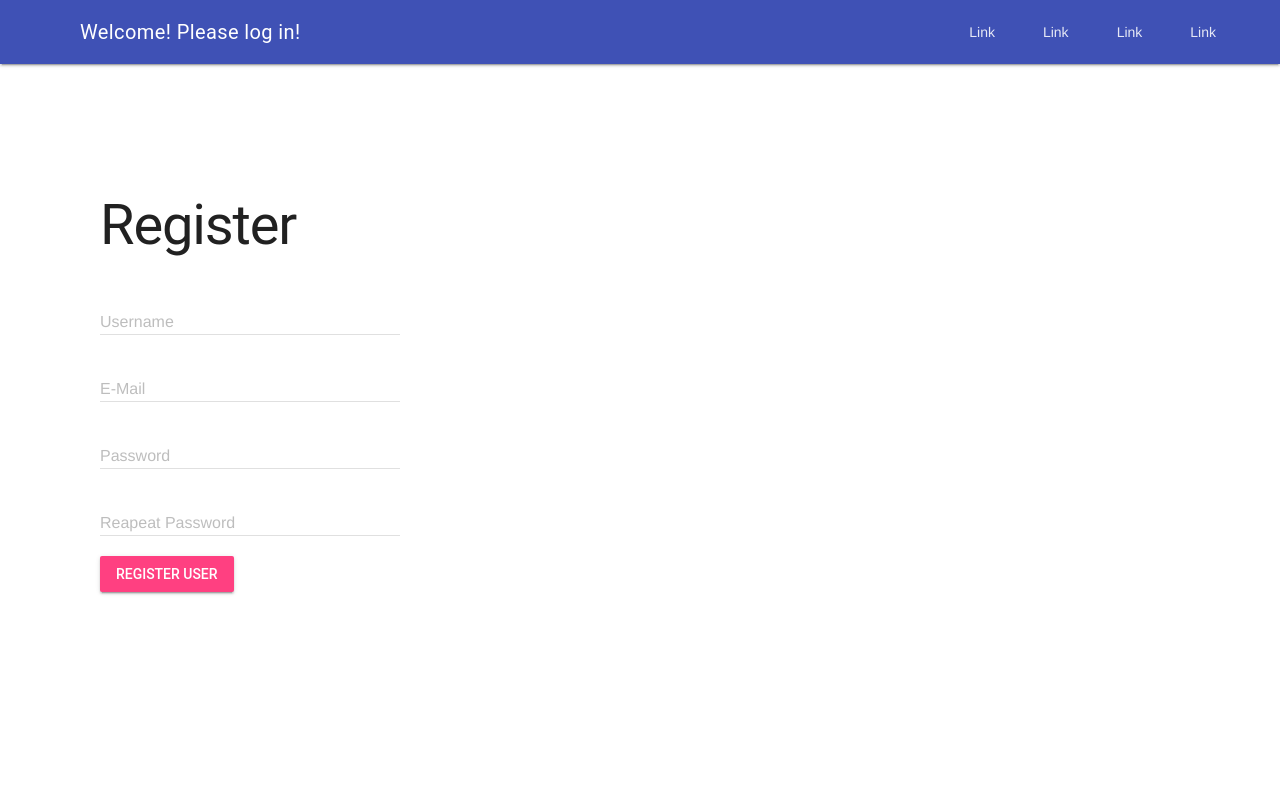
After one commit to EricBruch/Django-ChatApp, a Django app: page /register/ in a window 1280 px wide. The commit adds this page. Run offline with Django 4.2, Linux system fonts and the light colour scheme.

Commit message:
add site to register user

```diff
--- a/django_chat_app/urls.py
+++ b/django_chat_app/urls.py
@@ -17,10 +17,11 @@ from django.contrib import admin
 from django.urls import path
 
 from chat.views import index
-from login.views import login_view
+from login.views import login_view, register_view
 
 urlpatterns = [
     path('admin/', admin.site.urls),
     path('chat/', index),
     path('login/', login_view),
+    path('register/', register_view),
 ]
--- /dev/null
+++ b/login/templates/register/register.html
@@ -0,0 +1,64 @@
+{% extends "base.html" %} {% block content %}
+
+<h1>Register</h1>
+
+<div>
+  <form action="/register/" method="post">
+    {% csrf_token %}
+    <div>
+        <div class="mdl-textfield mdl-js-textfield mdl-textfield--floating-label">
+          <input
+            class="mdl-textfield__input"
+            name="username"
+            type="text"
+            id="username"
+          />
+          <label class="mdl-textfield__label" for="username">Username</label>
+        </div>
+    </div>
+    <div>
+        <div class="mdl-textfield mdl-js-textfield mdl-textfield--floating-label">
+          <input
+            class="mdl-textfield__input"
+            name="email"
+            type="text"
+            id="email"
+          />
+          <label class="mdl-textfield__label" for="email">E-Mail</label>
+        </div>
+    </div>
+    <div>
+        <div class="mdl-textfield mdl-js-textfield mdl-textfield--floating-label">
+          <input
+            class="mdl-textfield__input"
+            name="password"
+            type="text"
+            id="password"
+          />
+          <label class="mdl-textfield__label" for="password">Password</label>
+        </div>
+    </div>
+    <div>
+        <div class="mdl-textfield mdl-js-textfield mdl-textfield--floating-label">
+          <input
+            class="mdl-textfield__input"
+            name="passwordRepeat"
+            type="text"
+            id="passwordRepeat"
+          />
+          <label class="mdl-textfield__label" for="passwordRepeat"
+            >Reapeat Password</label
+          >
+        </div>
+    </div>
+    <div>
+      <button
+        class="mdl-button mdl-js-button mdl-button--raised mdl-js-ripple-effect mdl-button--accent"
+      >
+        Register User
+      </button>
+    </div>
+  </form>
+</div>
+
+{% endblock %}
--- a/login/views.py
+++ b/login/views.py
@@ -1,6 +1,7 @@
 from django.shortcuts import render
 from django.contrib.auth import authenticate, login
 from django.http import HttpResponseRedirect
+from django.contrib.auth.models import User
 
 # Create your views here.
 
@@ -18,3 +19,17 @@ def login_view(request):
             return render(request, 'login/login.html', {'invalidCredentials': True})
 
     return render(request, 'login/login.html', {'redirect': redirect})
+
+
+def register_view(request):
+    if request.method == 'POST':
+        username, password, passwordRepeat, email = request.POST[
+            'username'], request.POST['password'], request.POST['passwordRepeat'], request.POST['email']
+        if password != passwordRepeat:
+            return render(request, 'register/register.html', {'notMatching': True})
+        user = User.objects.create_user(
+            username, email, password)
+        login(request, user)
+        return HttpResponseRedirect('/chat/')
+
+    return render(request, 'register/register.html')
--- a/templates/base.html
+++ b/templates/base.html
@@ -25,9 +25,11 @@
         <div class="mdl-layout__header-row">
           <!-- Title -->
           <span class="mdl-layout-title">
-            {% if request.user.is_authenticated %} Welcome, {{
-            request.user.username }} ! {% else %} Welcome! Please log in! {%
-            endif %}
+            {% if request.user.is_authenticated %}
+            <span>Welcome, {{ request.user.username }} !</span>
+            {% else %}
+            <span>Welcome! Please log in!</span>
+            {% endif %}
           </span>
           <!-- Add spacer, to align navigation to the right -->
           <div class="mdl-layout-spacer"></div>
```
Also changed, not shown: db.sqlite3.
